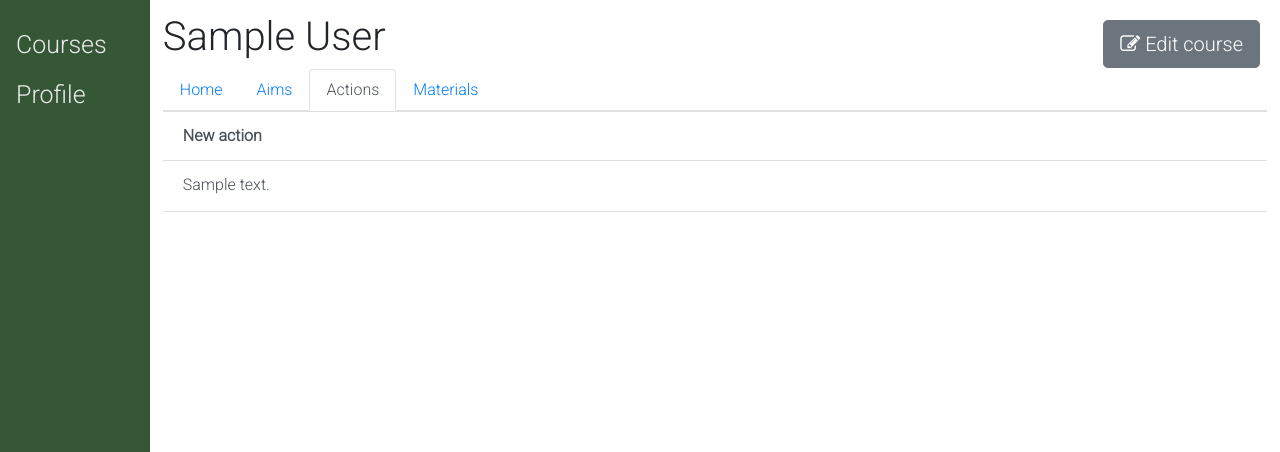
After one commit to PietPtr/UoM, a Django app: page /teacher/course/1/actions in a window 1280 px wide. The commit adds this page. Shown: the top 452 px of the page. Run offline with Django 3.2, Linux system fonts and the light colour scheme; tables that the repository leaves empty hold one stand-in row (values such as "Sample post"); parts of the project's set-up code (start-up, migrations or seed data) failed here and were passed over; some libraries are stand-ins or nearby versions.

Commit message:
Tabulate course creation page

```diff
--- a/static/css/stylesheet.css
+++ b/static/css/stylesheet.css
@@ -64,7 +64,7 @@ h4 {
 }
 
 .other-button:hover {
-    background-color:  rgb(118, 118, 245);
+    background-color:  rgb(153, 179, 235);
 }
 
 .hover-button:hover {
@@ -72,12 +72,12 @@ h4 {
 
 }
 
-a:hover .hover-button {
+.hover-elem:hover .hover-button {
     visibility: visible;
 }
 
 
-a .hover-button {
+.hover-elem .hover-button {
     visibility: hidden;
     border: none;
     margin: 0;
--- a/teacher/models.py
+++ b/teacher/models.py
@@ -20,8 +20,7 @@ class Aim(models.Model):
 
 class Material(models.Model):
     # TODO: misschien mogelijkheid nodig om files betere namen te geven
-    # TODO: misschien moet het ook een description krijgen of zo, maarja
-    # dan werkt click to download niet leuk
+    # TODO: misschien moet het ook een description krijgen of zo in de teacher view
     file = models.FileField()
     course = models.ForeignKey(Course, on_delete=models.CASCADE)
 
--- /dev/null
+++ b/teacher/templates/course/actions.html
@@ -0,0 +1,33 @@
+{% extends 'course/base.html' %}
+
+{% block course_data %}
+<ul class="list-group list-group-flush" id="action_list">
+        <a href="/teacher/new_action/{{course.id}}" class="list-group-item list-group-item-action">
+            <strong>New action</strong>
+        </a>
+    {% for action in actions %}
+
+        <div class="list-group-item list-group-item-action d-flex justify-content-between hover-elem" onclick="location.href='/teacher/action/{{action.id}}'">
+            {{action.description}}
+
+            <div class="d-flex">
+                <button type="submit" class="hover-button other-button" onclick="editOrdering('up', {{action.id}});">
+                    <i class="fa fa-arrow-up"></i>
+                </button>
+
+                <button type="submit" class="hover-button other-button" onclick="editOrdering('down', {{action.id}});">
+                    <i class="fa fa-arrow-down"></i>
+                </button>
+
+                <form action="{% url 'delete_action' action.id %}" method="post">
+                    {% csrf_token %}
+                    <button type="submit" class="delete-button hover-button">
+                        <i class="fa fa-trash"></i>
+                    </button>
+                </form>
+            </div>
+        </div>
+
+    {% endfor %}
+</ul>
+{% endblock %}
--- /dev/null
+++ b/teacher/templates/course/base.html
@@ -0,0 +1,68 @@
+{% extends 'teacher.html' %}
+
+{% block content %}
+
+    <h1>{{ course.name }}</h1>
+
+    <a href="details" class="btn btn-secondary btn-lg course-edit">
+        <i class="fa fa-edit"></i> Edit course
+    </a>
+
+    <ul class="nav nav-tabs">
+        <li class="nav-item">
+            <a class="nav-link {% if nav == 'home' %}active{% endif %}"
+                href="/teacher/course/{{course.id}}">
+                    Home
+            </a>
+        </li>
+        <li class="nav-item">
+            <a class="nav-link {% if nav == 'aims' %}active{% endif %}"
+                href="/teacher/course/{{course.id}}/aims">
+                    Aims
+                </a>
+        </li>
+        <li class="nav-item">
+            <a class="nav-link {% if nav == 'actions' %}active{% endif %}"
+                href="/teacher/course/{{course.id}}/actions">
+                    Actions
+            </a>
+        </li>
+        <li class="nav-item">
+            <a class="nav-link {% if nav == 'materials' %}active{% endif %}"
+                href="/teacher/course/{{course.id}}/materials">
+                    Materials
+            </a>
+        </li>
+    </ul>
+
+
+    {% block course_data %}
+
+    {% endblock %}
+
+
+    <script>
+
+    function editOrdering(direction, actionId) {
+        console.log(direction);
+
+        $.ajax({
+            url: "/teacher/action/" + actionId + "/ordering/",
+            type: "POST",
+            data: addcsrf({ direction }),
+            success: (result) => {
+               location.reload();
+            },
+            error: (result) => {
+                console.error(result);
+            }
+        }).fail((xhr, text, error) => {
+            console.error(xhr, text, error);
+        })
+
+        event.stopPropagation();
+    }
+
+    </script>
+
+{% endblock %}
--- a/teacher/urls.py
+++ b/teacher/urls.py
@@ -4,11 +4,19 @@ from . import views
 
 urlpatterns = [
     path('course/<int:course_id>/', views.view_course, name="view_course_details"),
+    path('course/<int:course_id>/aims',
+         views.view_course_aims, name="view_course_aims"),
+    path('course/<int:course_id>/actions',
+         views.view_course_actions, name="view_course_actions"),
+    path('course/<int:course_id>/materials',
+         views.view_course_materials, name="view_course_materials"),
 
-    path('course/<int:course_id>/details', views.edit_course_details, name="edit_course_details"),
+    path('course/<int:course_id>/details/',
+         views.edit_course_details, name="edit_course_details"),
     path('aim/<int:aim_id>/', views.edit_aim, name="edit_aim"),
     path('action/<int:action_id>/', views.edit_action, name="edit_action"),
-    path('action/<int:action_id>/ordering', views.edit_action_order, name="edit_action_order"),
+    path('action/<int:action_id>/ordering/',
+         views.edit_action_order, name="edit_action_order"),
 
     path('new_aim/<int:course_id>/', views.new_aim, name="new_aim"),
     path('new_action/<int:course_id>/', views.new_action, name="new_action"),
@@ -20,6 +28,6 @@ urlpatterns = [
     path('delete_aim/<int:aim_id>/', views.delete_aim, name='delete_aim'),
     path('delete_action/<int:action_id>/',
          views.delete_action, name='delete_action'),
-    path('delete_material/<int:material_id>',
+    path('delete_material/<int:material_id>/',
          views.delete_material, name='delete_material')
 ]
--- a/teacher/views.py
+++ b/teacher/views.py
@@ -5,6 +5,8 @@ from django.db.models import Max
 
 from .models import Course, Aim, Action
 from .forms import *
+
+import json
 
 
 def all_courses(request):
@@ -38,14 +40,44 @@ def new_course(request):
 
 
 def view_course(request, course_id):
-    context = {}
-    context['course'] = Course.objects.get(pk=course_id)
-    context['aims'] = Aim.objects.filter(course=course_id)
-    context['actions'] = Action.objects.filter(course=course_id).order_by('ordering')
-    context['materials'] = Material.objects.filter(course=course_id)
-    context['study_load'] = sum([action.load for action in context['actions']])
+    context = {
+        'course': get_object_or_404(Course, pk=course_id),
+        'study_load': sum([action.load for action in Action.objects.filter(course=course_id)]),
+        'nav': 'home'
+    }
 
-    return render(request, 'course.html', context)
+    return render(request, 'course/course.html', context)
+
+
+def view_course_aims(request, course_id):
+    context = {
+        'course': get_object_or_404(Course, pk=course_id),
+        'aims': Aim.objects.filter(course=course_id),
+        'nav': 'aims'
+    }
+
+    return render(request, 'course/aims.html', context)
+
+
+def view_course_actions(request, course_id):
+    context = {
+        'course': get_object_or_404(Course, pk=course_id),
+        'actions': Action.objects.filter(course=course_id).order_by('ordering'),
+        'nav': 'actions'
+    }
+
+    return render(request, 'course/actions.html', context)
+
+
+def view_course_materials(request, course_id):
+    context = {
+        'course': get_object_or_404(Course, pk=course_id),
+        'materials': Material.objects.filter(course=course_id),
+        'nav': 'materials'
+    }
+
+    return render(request, 'course/materials.html', context)
+
 
 def edit_course_details(request, course_id):
     course = Course.objects.get(id=course_id)
@@ -71,6 +103,7 @@ def edit_course_details(request, course_id):
     }
 
     return render(request, 'new_unit.html', context)
+
 
 def delete_course(request, course_id):
     pass
@@ -161,6 +194,7 @@ def edit_action(request, action_id):
             action.description = form.cleaned_data['description']
             action.aims.set(form.cleaned_data['aims'])
             action.materials.set(form.cleaned_data['materials'])
+            action.load = form.cleaned_data['load']
             action.save()
         return view_course(request, course_id)
     else:
@@ -188,26 +222,28 @@ def edit_action_order(request, action_id):
         .filter(course_id=course.id) \
         .aggregate(Max('ordering'))['ordering__max']
 
+    print(request)
 
     if request.method == 'POST':
         direction = request.POST['direction']
         if direction == 'up':
             if action.ordering != 0:
-                action_above = Action.objects.get(ordering=(action.ordering - 1))
+                action_above = Action.objects.get(
+                    ordering=(action.ordering - 1))
                 action_above.ordering += 1
                 action.ordering -= 1
                 action.save()
                 action_above.save()
         if direction == 'down':
             if action.ordering != largest:
-                action_below = Action.objects.get(ordering=(action.ordering + 1))
+                action_below = Action.objects.get(
+                    ordering=(action.ordering + 1))
                 action_below.ordering -= 1
                 action.ordering += 1
                 action.save()
                 action_below.save()
 
-
-    return view_course(request, course.id)
+    return HttpResponse(json.dumps({}), content_type="application/json")
 
 
 def delete_action(request, action_id):
--- a/uom/templates/base.html
+++ b/uom/templates/base.html
@@ -16,6 +16,14 @@
     </head>
 
     <body>
+        <script>
+            function addcsrf(dict) {
+
+                dict['csrfmiddlewaretoken'] = "{{ csrf_token }}"
+                return dict;
+            }
+        </script>
+
         {% block navigation %}
         {% endblock %}
 
```
Also changed, not shown: teacher/templates/course.html (deleted, +0 -118 lines), teacher/templates/course/aims.html (added, +22 -0 lines), teacher/templates/course/course.html (added, +9 -0 lines), teacher/templates/course/materials.html (added, +22 -0 lines), teacher/forms.py (line endings or trailing spaces).
